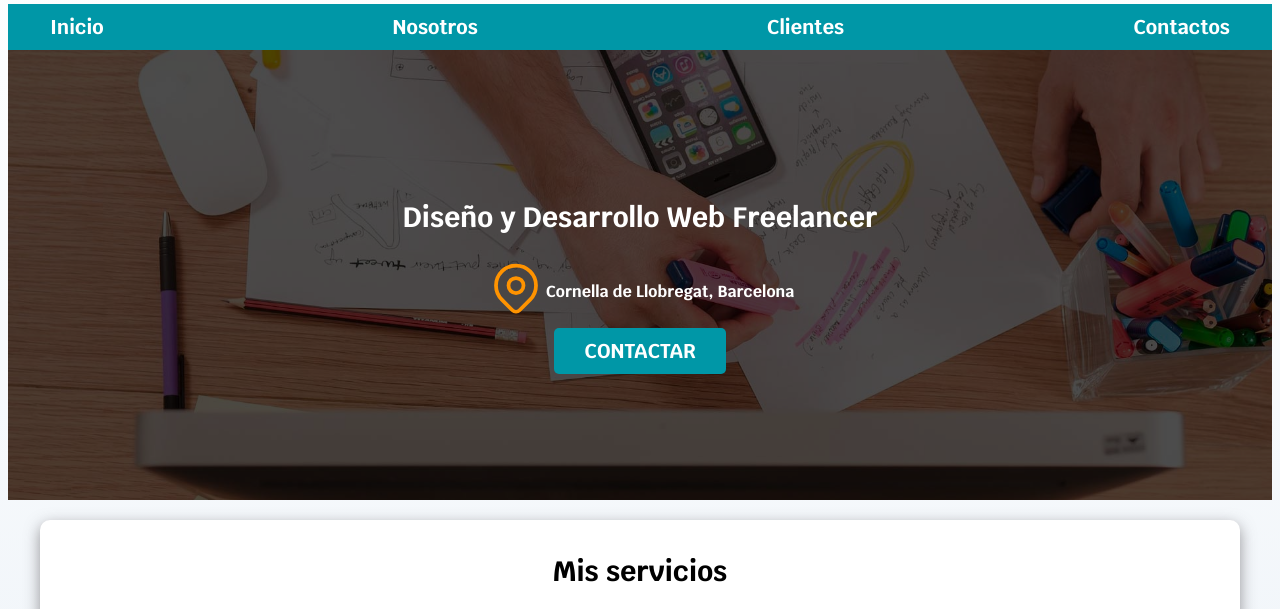
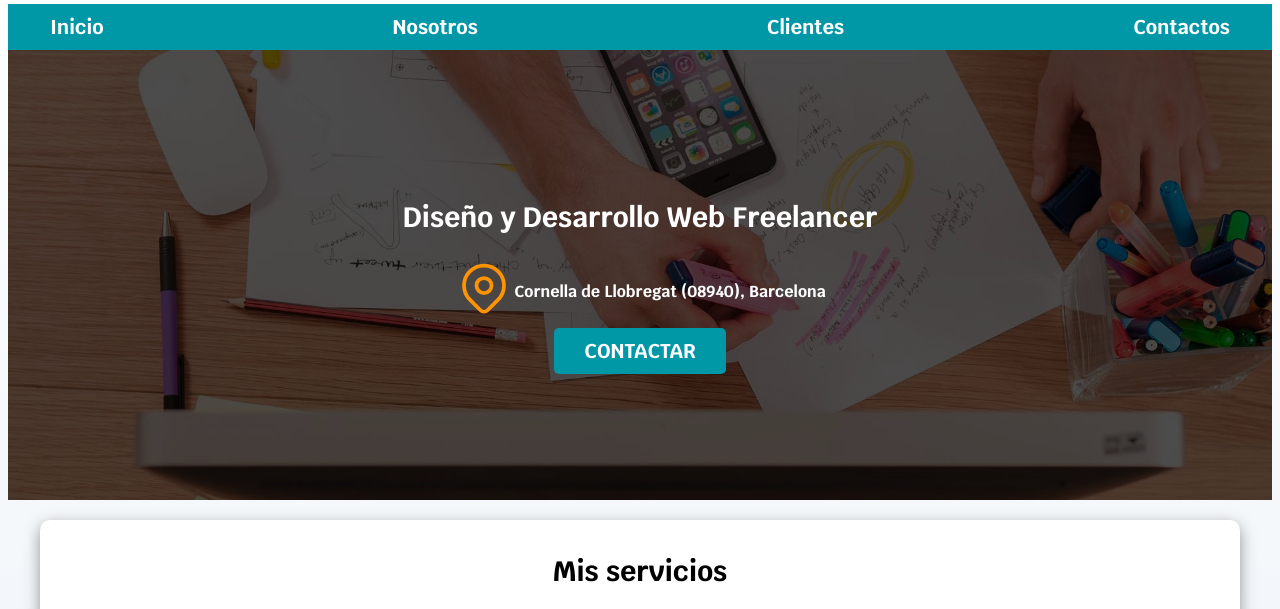
Before and after one commit to JavierNuGo/Proyecto_1_HTML-CSS, a plain HTML site: page index.html in a window 1280 px wide. Shown: the part 96-705 px from the top of the page. Drawn offline with Linux system fonts and the light colour scheme.

```diff
--- a/index.html
+++ b/index.html
@@ -40,7 +40,7 @@
             <path d="M17.657 16.657l-4.243 4.243a2 2 0 0 1 -2.827 0l-4.244 -4.243a8 8 0 1 1 11.314 0z" />
             </svg>
 
-            <p>Cornella de Llobregat, Barcelona</p>
+            <p>Cornella de Llobregat (08940), Barcelona</p>
 
       </div>
    <a class="boton" href="#">Contactar</a>
```
